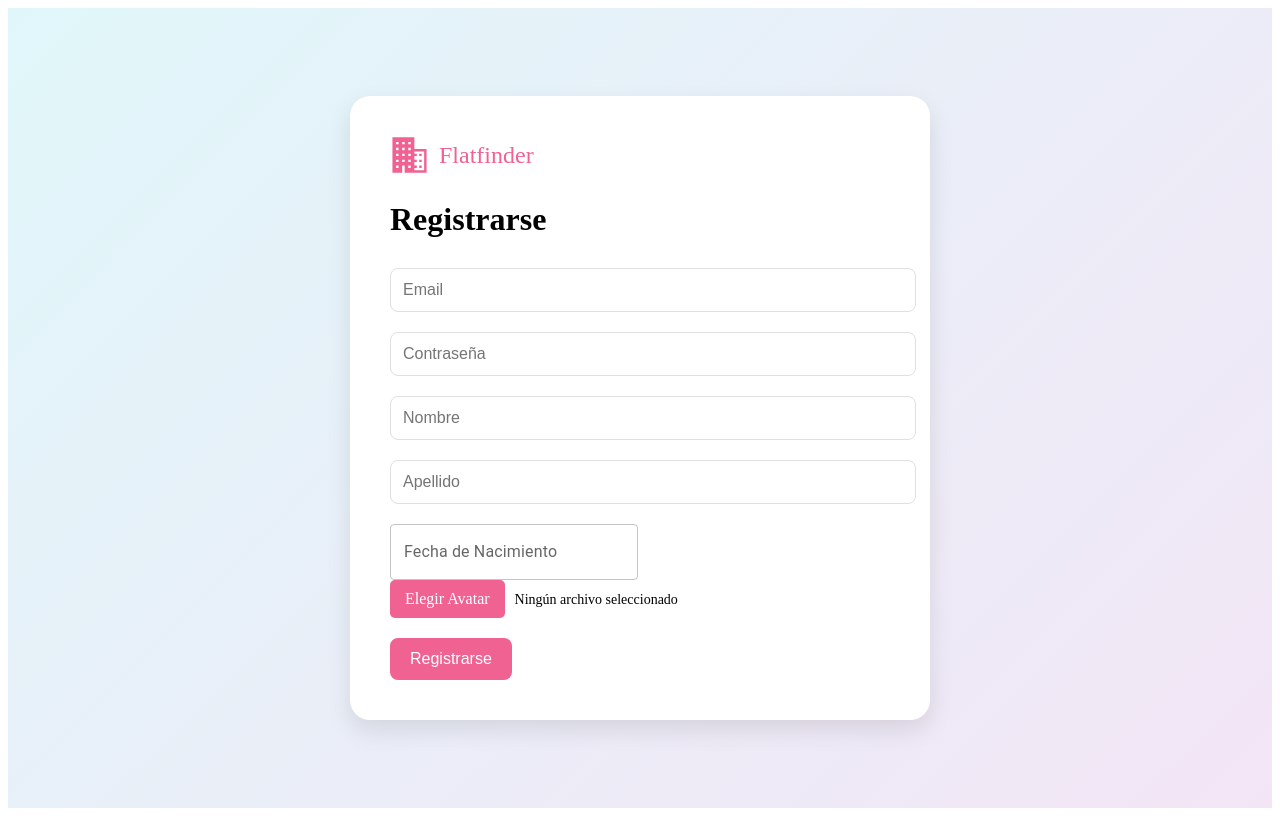
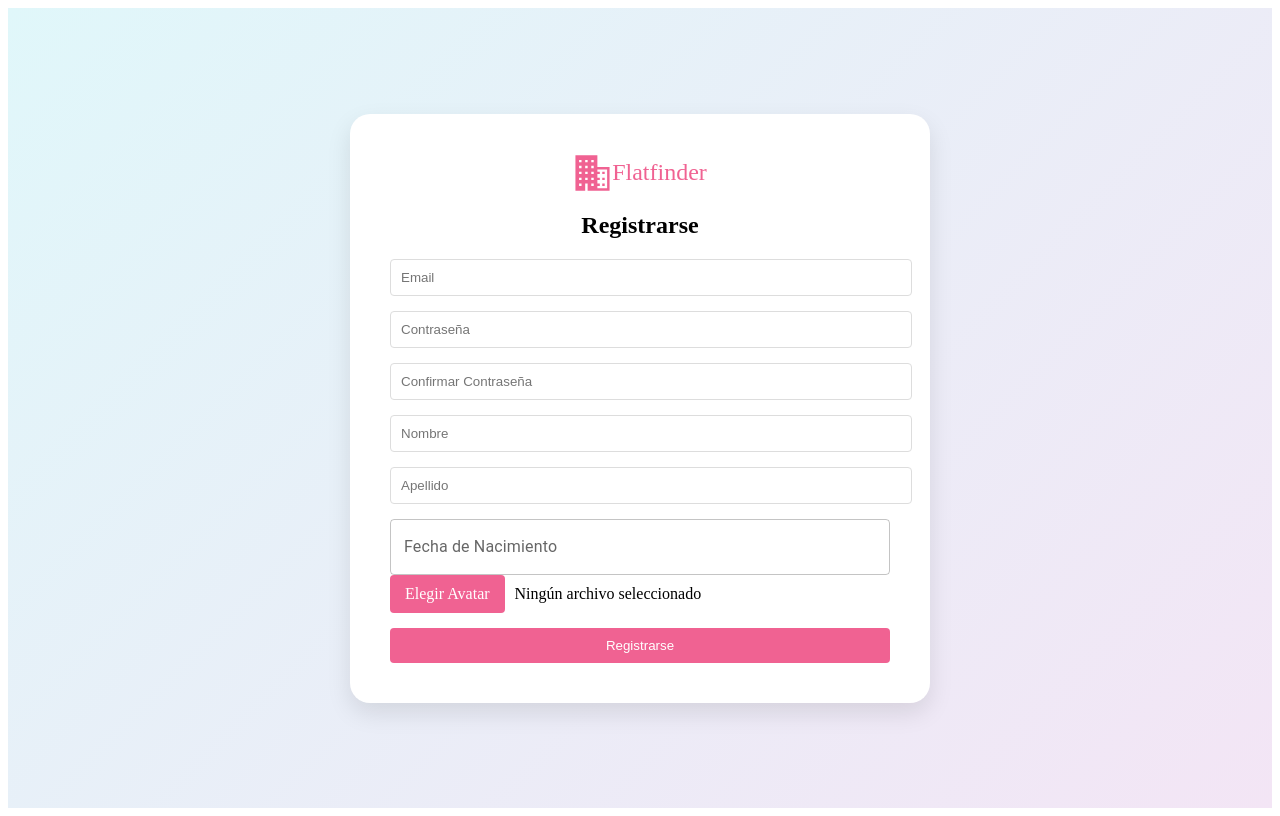
Before and after one commit to HansOr04/ProyectoDepartment, a React (Vite) app in the folder FLATFINDER/: page /register in a window 1280 px wide. Built offline with nearby package versions, Linux system fonts and the light colour scheme; no server answers.

Commit message:
creacion del rol

```diff
--- a/FLATFINDER/src/components/Users/UserForm.jsx
+++ b/FLATFINDER/src/components/Users/UserForm.jsx
@@ -1,6 +1,5 @@
-// Importaciones necesarias
 import React, { useState, useEffect } from 'react';
-import { Formik, Form } from 'formik';
+import { Formik, Form, Field, ErrorMessage } from 'formik';
 import * as Yup from 'yup';
 import { TextField } from '@mui/material';
 import { DatePicker } from '@mui/x-date-pickers/DatePicker';
@@ -12,40 +11,114 @@ import { ref, getDownloadURL } from 'firebase/storage';
 import { auth, db, storage } from '../../config/firebase';
 import { uploadUserImage } from '../../services/firebase';
 import { useNavigate } from 'react-router-dom';
-// Importación de componentes estilizados
-import {
-  PageContainer,
-  FormContainer,
-  Logo,
-  Title,
-  StyledField,
-  StyledErrorMessage,
-  SubmitButton,
-  FileInputContainer,
-  FileInputLabel,
-  HiddenFileInput,
-  FileName,
-  ImagePreviewContainer,
-  ImagePreview
-} from './UserForms';
+import styled from 'styled-components';
 
-// Definición del componente UserForm
+// Componentes estilizados
+const PageContainer = styled.div`
+  display: flex;
+  justify-content: center;
+  align-items: center;
+  min-height: 100vh;
+  background: linear-gradient(135deg, #e0f7fa 0%, #f3e5f5 100%);
+`;
+
+const FormContainer = styled.div`
+  background-color: white;
+  border-radius: 20px;
+  box-shadow: 0 10px 25px rgba(0, 0, 0, 0.1);
+  padding: 40px;
+  width: 100%;
+  max-width: 500px;
+`;
+
+const Logo = styled.div`
+  display: flex;
+  align-items: center;
+  justify-content: center;
+  margin-bottom: 20px;
+  font-size: 24px;
+  color: #f06292;
+`;
+
+const Title = styled.h2`
+  font-size: 24px;
+  margin-bottom: 20px;
+  text-align: center;
+`;
+
+const StyledField = styled.input`
+  width: 100%;
+  padding: 10px;
+  margin-bottom: 15px;
+  border: 1px solid #ddd;
+  border-radius: 4px;
+`;
+
+const StyledErrorMessage = styled.div`
+  color: red;
+  font-size: 12px;
+  margin-top: -10px;
+  margin-bottom: 10px;
+`;
+
+const SubmitButton = styled.button`
+  width: 100%;
+  padding: 10px;
+  background-color: #f06292;
+  color: white;
+  border: none;
+  border-radius: 4px;
+  cursor: pointer;
+  &:disabled {
+    background-color: #ddd;
+  }
+`;
+
+const FileInputContainer = styled.div`
+  margin-bottom: 15px;
+`;
+
+const FileInputLabel = styled.label`
+  display: inline-block;
+  padding: 10px 15px;
+  background-color: #f06292;
+  color: white;
+  border-radius: 4px;
+  cursor: pointer;
+`;
+
+const HiddenFileInput = styled.input`
+  display: none;
+`;
+
+const FileName = styled.span`
+  margin-left: 10px;
+`;
+
+const ImagePreviewContainer = styled.div`
+  margin-bottom: 15px;
+`;
+
+const ImagePreview = styled.img`
+  max-width: 100%;
+  height: auto;
+  border-radius: 4px;
+`;
+
+// Componente principal UserForm
 const UserForm = ({ userId = null }) => {
-  // Estado para los valores iniciales del formulario
   const [initialValues, setInitialValues] = useState({
     email: '',
     password: '',
+    confirmPassword: '',
     firstName: '',
     lastName: '',
     birthDate: null,
     avatar: null
   });
-  // Estado para la previsualización de la imagen
   const [previewImage, setPreviewImage] = useState(null);
-  // Hook para la navegación
   const navigate = useNavigate();
 
-  // Efecto para cargar los datos del usuario si se está actualizando un perfil existente
   useEffect(() => {
     const fetchUserData = async () => {
       if (userId) {
@@ -78,20 +151,45 @@ const UserForm = ({ userId = null }) => {
     fetchUserData();
   }, [userId]);
 
-  // Esquema de validación usando Yup
   const validationSchema = Yup.object().shape({
     email: Yup.string().email('Email inválido').required('El email es requerido'),
-    password: userId ? Yup.string().min(6, 'La contraseña debe tener al menos 6 caracteres') : Yup.string().min(6, 'La contraseña debe tener al menos 6 caracteres').required('La contraseña es requerida'),
-    firstName: Yup.string().required('El nombre es requerido'),
-    lastName: Yup.string().required('El apellido es requerido'),
-    birthDate: Yup.date().nullable().required('La fecha de nacimiento es requerida'),
-    avatar: Yup.mixed().test('fileSize', 'Archivo demasiado grande', (value) => {
-      if (!value) return true;
-      return value && value.size <= 2000000;
-    })
+    password: userId
+      ? Yup.string()
+      : Yup.string()
+          .min(6, 'La contraseña debe tener al menos 6 caracteres')
+          .matches(
+            /^(?=.*[!@#$%^&*])/,
+            'La contraseña debe incluir al menos un caracter especial'
+          )
+          .required('La contraseña es requerida'),
+    confirmPassword: userId
+      ? Yup.string()
+      : Yup.string()
+          .oneOf([Yup.ref('password'), null], 'Las contraseñas deben coincidir')
+          .required('Confirmar la contraseña es requerido'),
+    firstName: Yup.string()
+      .min(2, 'El nombre debe tener al menos 2 caracteres')
+      .required('El nombre es requerido'),
+    lastName: Yup.string()
+      .min(2, 'El apellido debe tener al menos 2 caracteres')
+      .required('El apellido es requerido'),
+    birthDate: Yup.date()
+      .nullable()
+      .required('La fecha de nacimiento es requerida')
+      .test('age', 'Debes tener entre 18 y 120 años', function(birthDate) {
+        if (!birthDate) return false;
+        const cutoff = new Date();
+        const age = cutoff.getFullYear() - birthDate.getFullYear();
+        return age >= 18 && age <= 120;
+      }),
+    avatar: Yup.mixed()
+      .required('La imagen de perfil es requerida')
+      .test('fileSize', 'Archivo demasiado grande', (value) => {
+        if (!value) return false;
+        return value && value.size <= 2000000;
+      })
   });
 
-  // Función para manejar el envío del formulario
   const handleSubmit = async (values, { setSubmitting }) => {
     try {
       let userDataToSave = {
@@ -99,6 +197,7 @@ const UserForm = ({ userId = null }) => {
         lastName: values.lastName,
         birthDate: values.birthDate,
         email: values.email,
+        rol: 'usuario'
       };
 
       if (!userId) {
@@ -106,29 +205,25 @@ const UserForm = ({ userId = null }) => {
         const userCredential = await createUserWithEmailAndPassword(auth, values.email, values.password);
         userId = userCredential.user.uid;
 
-        // Actualizar el perfil del usuario en Firebase Authentication
         await updateProfile(userCredential.user, {
           displayName: `${values.firstName} ${values.lastName}`
         });
 
-        // Crear documento de usuario en Firestore
         await setDoc(doc(db, 'users', userId), userDataToSave);
 
         if (values.avatar) {
           const imageUid = await uploadUserImage(userId, values.avatar);
-          // Actualizar el perfil del usuario con el UID del avatar
           await updateProfile(auth.currentUser, { photoURL: imageUid });
         }
 
         alert('Usuario creado exitosamente');
-        navigate('/login'); // Redirigir a la página de login después del registro exitoso
+        navigate('/'); // Redirigimos a la ruta principal después de crear el usuario
       } else {
         // Para actualizar un usuario existente
         await updateDoc(doc(db, 'users', userId), userDataToSave);
 
         if (values.avatar) {
           const imageUid = await uploadUserImage(userId, values.avatar);
-          // Actualizar el perfil del usuario con el UID del avatar
           await updateProfile(auth.currentUser, { photoURL: imageUid });
         }
 
@@ -141,12 +236,11 @@ const UserForm = ({ userId = null }) => {
     setSubmitting(false);
   };
 
-  // Renderizado del componente
   return (
     <PageContainer>
       <FormContainer>
         <Logo>
-        <svg width="39" height="38" viewBox="0 0 39 38" fill="none" xmlns="http://www.w3.org/2000/svg">
+          <svg width="39" height="38" viewBox="0 0 39 38" fill="none" xmlns="http://www.w3.org/2000/svg">
             <path d="M24.375 13.0158V1.18326H2.4375V36.6808H12.1875V29.5813H14.625V36.6808H36.5625V13.0158H24.375ZM8.53125 31.9478H6.09375V29.5813H8.53125V31.9478ZM8.53125 26.0316H6.09375V23.6651H8.53125V26.0316ZM8.53125 20.1153H6.09375V17.7488H8.53125V20.1153ZM8.53125 14.199H6.09375V11.8325H8.53125V14.199ZM8.53125 8.28277H6.09375V5.91627H8.53125V8.28277ZM18.2812 5.91627H20.7188V8.28277H18.2812V5.91627ZM14.625 26.0316H12.1875V23.6651H14.625V26.0316ZM14.625 20.1153H12.1875V17.7488H14.625V20.1153ZM14.625 14.199H12.1875V11.8325H14.625V14.199ZM14.625 8.28277H12.1875V5.91627H14.625V8.28277ZM20.7188 31.9478H18.2812V29.5813H20.7188V31.9478ZM20.7188 26.0316H18.2812V23.6651H20.7188V26.0316ZM20.7188 20.1153H18.2812V17.7488H20.7188V20.1153ZM20.7188 14.199H18.2812V11.8325H20.7188V14.199ZM34.125 34.3143H24.375V31.9478H26.8125V29.5813H24.375V26.0316H26.8125V23.6651H24.375V20.1153H26.8125V17.7488H24.375V15.3823H34.125V34.3143Z" fill="#f06292" />
             <path d="M29.25 29.5813H31.6875V31.9478H29.25V29.5813ZM29.25 23.665H31.6875V26.0315H29.25V23.665ZM29.25 17.7488H31.6875V20.1153H29.25V17.7488Z" fill="#f06292" />
           </svg>
@@ -159,33 +253,41 @@ const UserForm = ({ userId = null }) => {
           onSubmit={handleSubmit}
           enableReinitialize
         >
-          {({ setFieldValue, values, isSubmitting }) => (
+          {({ setFieldValue, values, isSubmitting, errors, touched }) => (
             <Form>
-              <StyledField type="email" name="email" placeholder="Email" disabled={!!userId} />
-              <StyledErrorMessage name="email" component="div" />
+              <Field name="email" type="email" as={StyledField} placeholder="Email" disabled={!!userId} />
+              <ErrorMessage name="email" component={StyledErrorMessage} />
 
               {!userId && (
                 <>
-                  <StyledField type="password" name="password" placeholder="Contraseña" />
-                  <StyledErrorMessage name="password" component="div" />
+                  <Field name="password" type="password" as={StyledField} placeholder="Contraseña" />
+                  <ErrorMessage name="password" component={StyledErrorMessage} />
+
+                  <Field name="confirmPassword" type="password" as={StyledField} placeholder="Confirmar Contraseña" />
+                  <ErrorMessage name="confirmPassword" component={StyledErrorMessage} />
                 </>
               )}
 
-              <StyledField type="text" name="firstName" placeholder="Nombre" />
-              <StyledErrorMessage name="firstName" component="div" />
+              <Field name="firstName" type="text" as={StyledField} placeholder="Nombre" />
+              <ErrorMessage name="firstName" component={StyledErrorMessage} />
 
-              <StyledField type="text" name="lastName" placeholder="Apellido" />
-              <StyledErrorMessage name="lastName" component="div" />
+              <Field name="lastName" type="text" as={StyledField} placeholder="Apellido" />
+              <ErrorMessage name="lastName" component={StyledErrorMessage} />
 
               <LocalizationProvider dateAdapter={AdapterDateFns}>
                 <DatePicker
                   label="Fecha de Nacimiento"
                   value={values.birthDate}
                   onChange={(date) => setFieldValue('birthDate', date)}
-                  renderInput={(params) => <TextField {...params} fullWidth />}
+                  slotProps={{
+                    textField: {
+                      fullWidth: true,
+                      error: touched.birthDate && Boolean(errors.birthDate),
+                      helperText: touched.birthDate && errors.birthDate,
+                    },
+                  }}
                 />
               </LocalizationProvider>
-              <StyledErrorMessage name="birthDate" component="div" />
 
               <FileInputContainer>
                 <FileInputLabel htmlFor="avatar">
@@ -212,7 +314,7 @@ const UserForm = ({ userId = null }) => {
                 </FileInputLabel>
                 <FileName>{values.avatar ? values.avatar.name : 'Ningún archivo seleccionado'}</FileName>
               </FileInputContainer>
-              <StyledErrorMessage name="avatar" component="div" />
+              <ErrorMessage name="avatar" component={StyledErrorMessage} />
 
               {previewImage && (
                 <ImagePreviewContainer>
```
